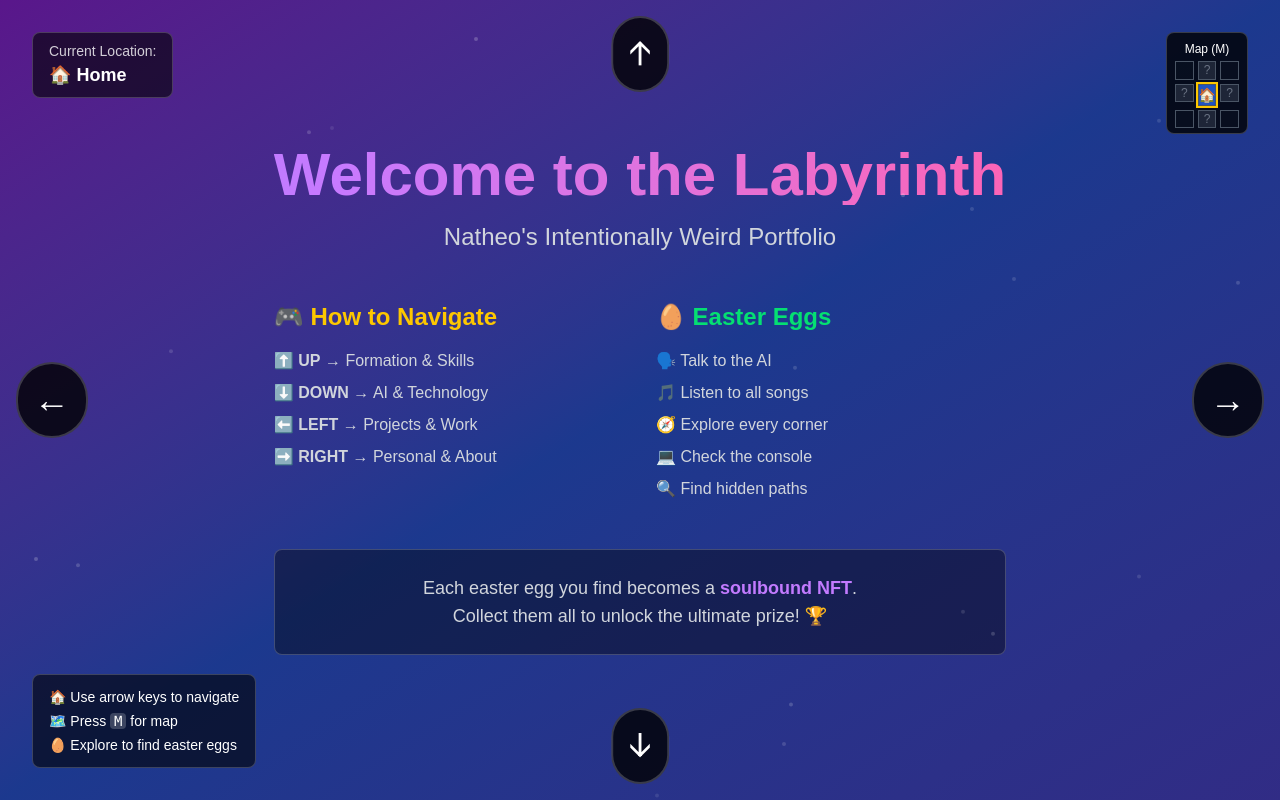
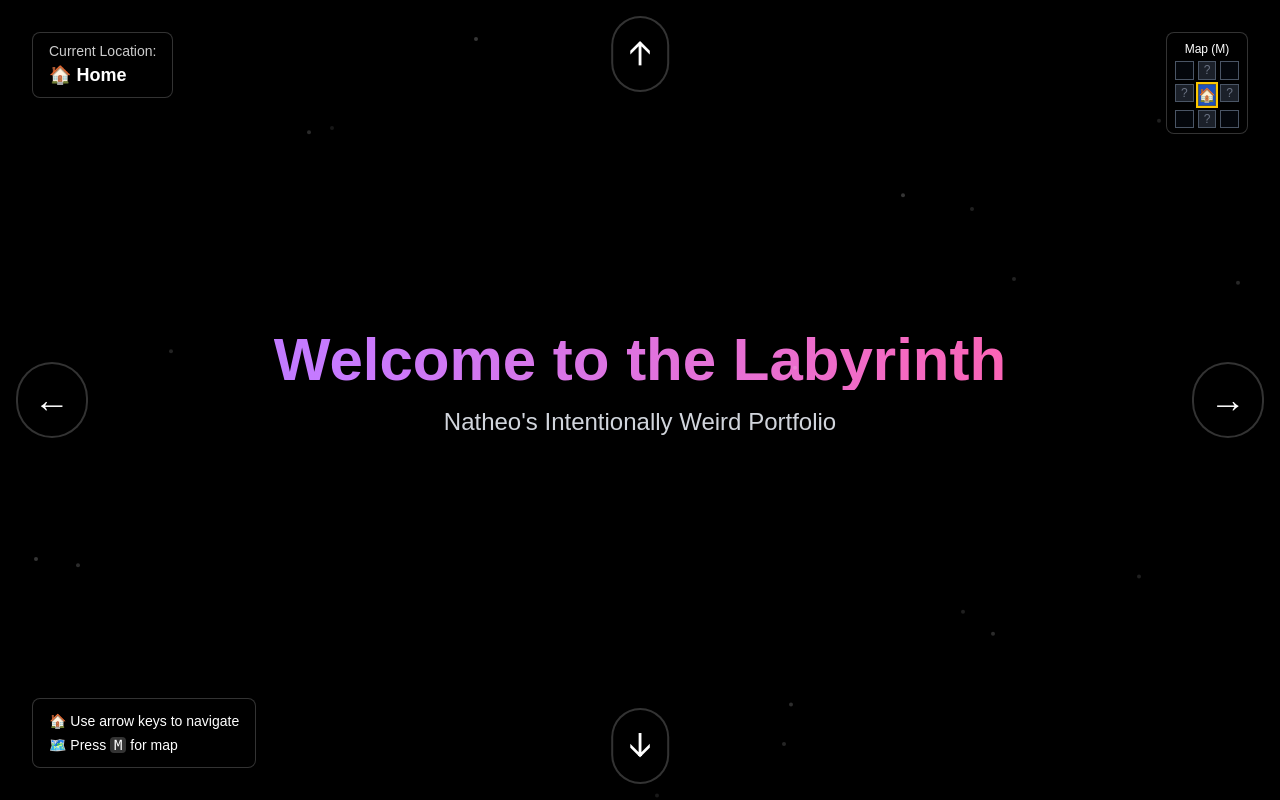
Before and after one commit to goumix/Portfolio, a Next.js app in the folder frontend/: page / in a window 1280 px wide. Built offline with nearby package versions, Linux system fonts and the light colour scheme.

Commit message:
update - full screen pages size

```diff
--- a/frontend/src/components/LayoutLabyrinth.tsx
+++ b/frontend/src/components/LayoutLabyrinth.tsx
@@ -178,7 +178,7 @@ export const LayoutLabyrinth = ({ children }: LayoutLabyrinthProps) => {
   }
 
   return (
-    <div className="min-h-screen bg-gradient-to-br from-purple-900 via-blue-900 to-indigo-900 relative overflow-hidden">
+    <div className="min-h-screen min-w-screen bg-black relative overflow-hidden">
       {/* Minimap */}
       <MiniMap />
 
@@ -212,14 +212,14 @@ export const LayoutLabyrinth = ({ children }: LayoutLabyrinthProps) => {
       >
         <div>🏠 Use arrow keys to navigate</div>
         <div>🗺️ Press <kbd className="bg-white/20 px-1 rounded">M</kbd> for map</div>
-        <div>🥚 Explore to find easter eggs</div>
+        {/* <div>🥚 Explore to find easter eggs</div> */}
       </motion.div>
 
       {/* Main content area */}
       <AnimatePresence mode="wait">
         <motion.main
           key={currentPage}
-          className="min-h-screen flex items-center justify-center p-8"
+          className="min-h-screen min-w-screen flex items-center justify-center"
           initial="initial"
           animate="in"
           exit="out"
--- a/frontend/src/components/pages/HomePage.tsx
+++ b/frontend/src/components/pages/HomePage.tsx
@@ -1,7 +1,7 @@
 import { motion } from 'framer-motion'
 
 export const HomePage = () => (
-  <div className="text-center text-white space-y-8 max-w-4xl">
+  <div className="text-center text-white space-y-8 h-screen w-full flex items-center justify-center">
     <motion.div
       initial={{ opacity: 0, y: 20 }}
       animate={{ opacity: 1, y: 0 }}
@@ -15,7 +15,7 @@ export const HomePage = () => (
       </p>
     </motion.div>
 
-    <motion.div
+    {/* <motion.div
       className="grid grid-cols-2 gap-8 mt-12"
       initial={{ opacity: 0 }}
       animate={{ opacity: 1 }}
@@ -41,8 +41,8 @@ export const HomePage = () => (
           <li>🔍 Find hidden paths</li>
         </ul>
       </div>
-    </motion.div>
-
+    </motion.div> */}
+{/*
     <motion.div
       className="mt-12 p-6 bg-black/40 rounded-lg border border-white/20"
       initial={{ opacity: 0, scale: 0.9 }}
@@ -54,6 +54,6 @@ export const HomePage = () => (
         <br />
         Collect them all to unlock the ultimate prize! 🏆
       </p>
-    </motion.div>
+    </motion.div> */}
   </div>
 )
```
